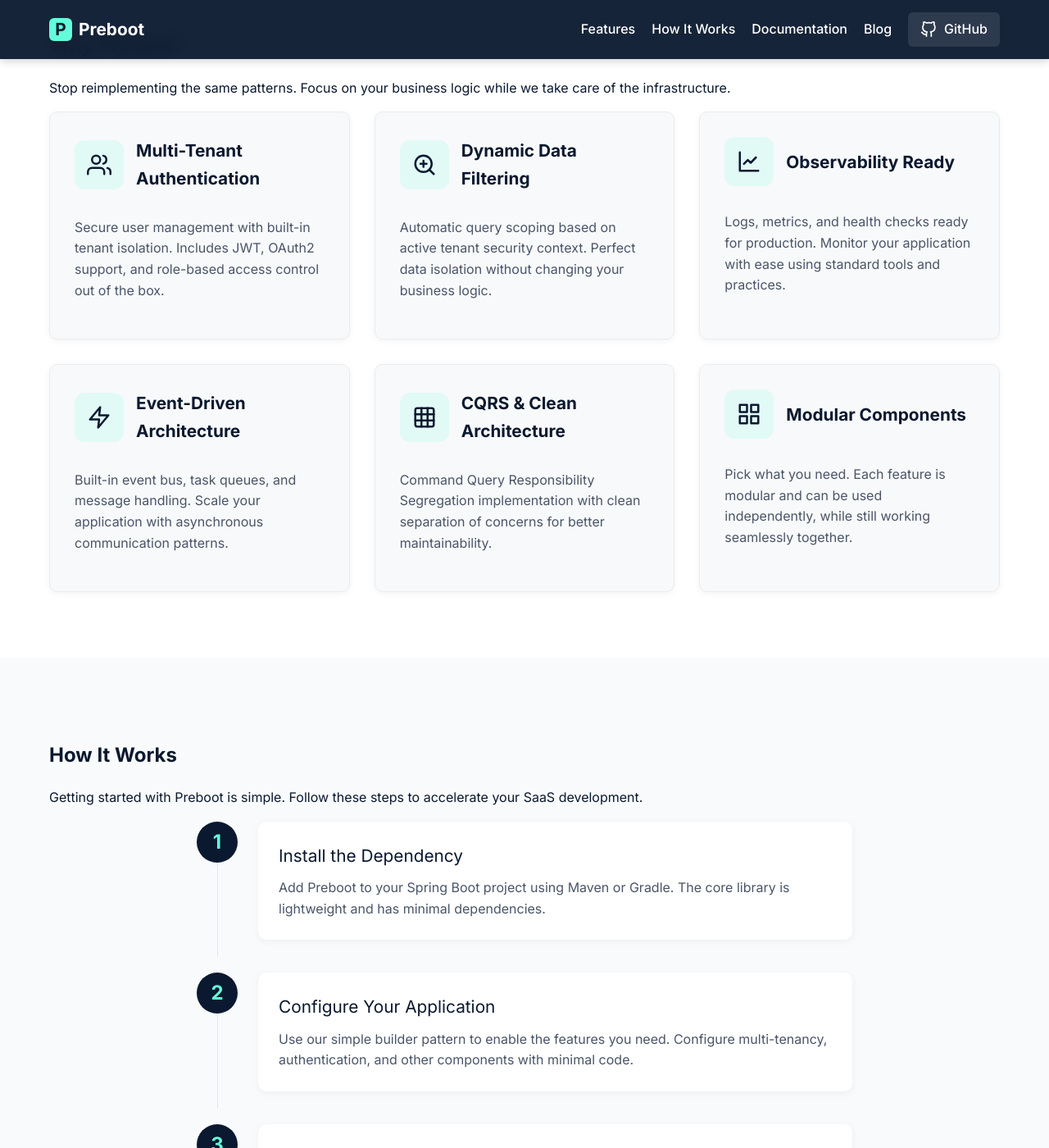
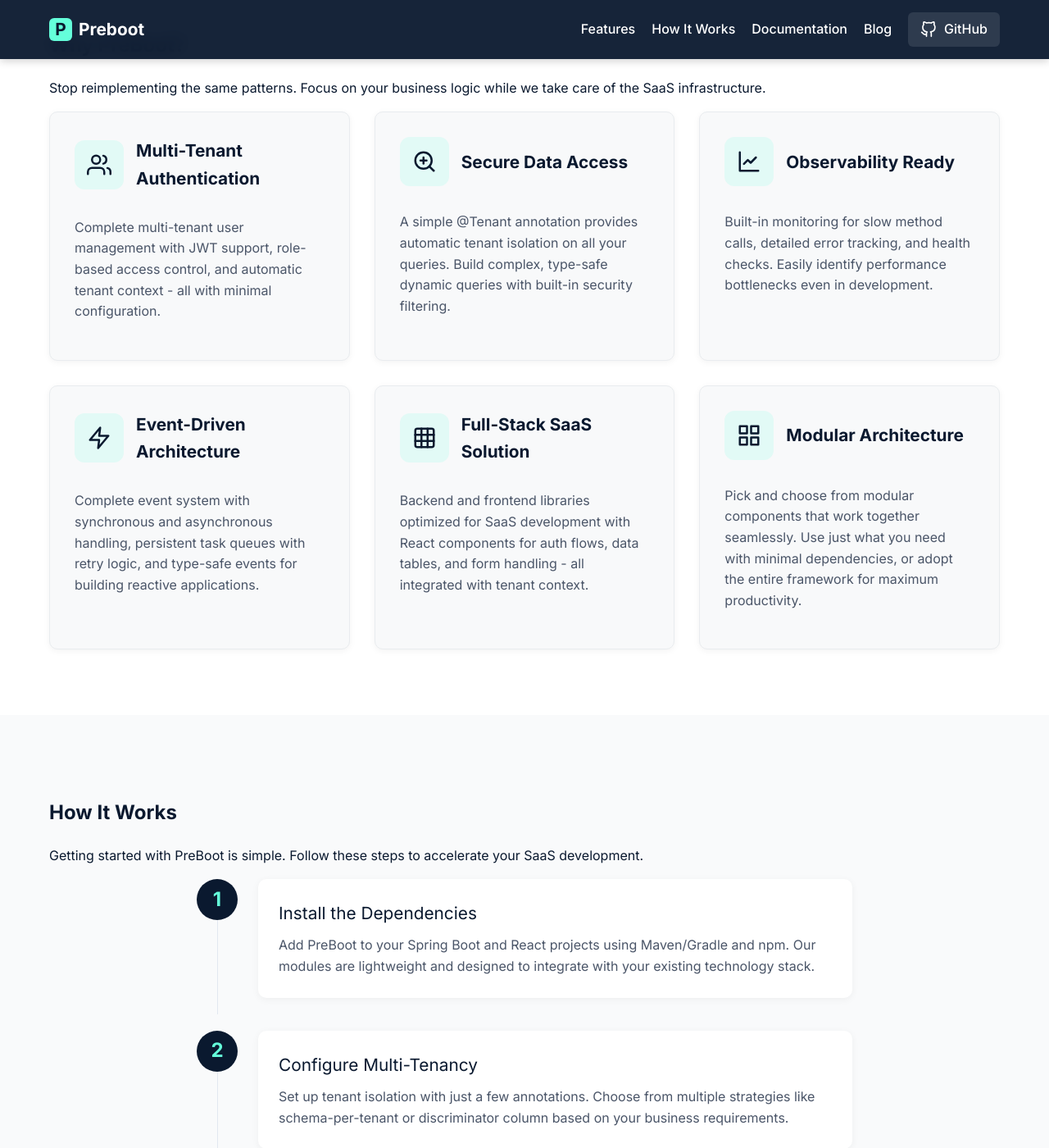
Before and after one commit to preboot-io/preboot-io.github.io, a Jekyll site: the page built from index.html, in a window 1280 px wide and 1400 px high, scrolled down 591 px. Shown: the whole window at 82% size. Built offline with Jekyll 4.4.1, drawn with Linux system fonts in a browser that asks for light colours; some of the changed text lies outside the part shown.

Commit message:
Updated index page with real preboot examples

```diff
--- a/index.html
+++ b/index.html
@@ -1,11 +1,11 @@
 ---
 layout: default
-title: Preboot — Build SaaS Apps Faster
+title: PreBoot — Build SaaS Apps Faster
 ---
 <div class="container">
   <section id="features">
-    <h2>Why Preboot?</h2>
-    <p class="section-description">Stop reimplementing the same patterns. Focus on your business logic while we take care of the infrastructure.</p>
+    <h2>Why PreBoot?</h2>
+    <p class="section-description">Stop reimplementing the same patterns. Focus on your business logic while we take care of the SaaS infrastructure.</p>
     <div class="features-grid">
       <div class="feature-card">
         <div class="feature-header">
@@ -19,7 +19,7 @@
           </div>
           <strong>Multi-Tenant Authentication</strong>
         </div>
-        <p>Secure user management with built-in tenant isolation. Includes JWT, OAuth2 support, and role-based access control out of the box.</p>
+        <p>Complete multi-tenant user management with JWT support, role-based access control, and automatic tenant context - all with minimal configuration.</p>
       </div>
       <div class="feature-card">
         <div class="feature-header">
@@ -31,9 +31,9 @@
               <line x1="8" y1="11" x2="14" y2="11"></line>
             </svg>
           </div>
-          <strong>Dynamic Data Filtering</strong>
+          <strong>Secure Data Access</strong>
         </div>
-        <p>Automatic query scoping based on active tenant security context. Perfect data isolation without changing your business logic.</p>
+        <p>A simple @Tenant annotation provides automatic tenant isolation on all your queries. Build complex, type-safe dynamic queries with built-in security filtering.</p>
       </div>
       <div class="feature-card">
         <div class="feature-header">
@@ -45,7 +45,7 @@
           </div>
           <strong>Observability Ready</strong>
         </div>
-        <p>Logs, metrics, and health checks ready for production. Monitor your application with ease using standard tools and practices.</p>
+        <p>Built-in monitoring for slow method calls, detailed error tracking, and health checks. Easily identify performance bottlenecks even in development.</p>
       </div>
       <div class="feature-card">
         <div class="feature-header">
@@ -56,7 +56,7 @@
           </div>
           <strong>Event-Driven Architecture</strong>
         </div>
-        <p>Built-in event bus, task queues, and message handling. Scale your application with asynchronous communication patterns.</p>
+        <p>Complete event system with synchronous and asynchronous handling, persistent task queues with retry logic, and type-safe events for building reactive applications.</p>
       </div>
       <div class="feature-card">
         <div class="feature-header">
@@ -69,9 +69,9 @@
               <line x1="15" y1="3" x2="15" y2="21"></line>
             </svg>
           </div>
-          <strong>CQRS & Clean Architecture</strong>
+          <strong>Full-Stack SaaS Solution</strong>
         </div>
-        <p>Command Query Responsibility Segregation implementation with clean separation of concerns for better maintainability.</p>
+        <p>Backend and frontend libraries optimized for SaaS development with React components for auth flows, data tables, and form handling - all integrated with tenant context.</p>
       </div>
       <div class="feature-card">
         <div class="feature-header">
@@ -83,34 +83,33 @@
               <rect x="3" y="14" width="7" height="7"></rect>
             </svg>
           </div>
-          <strong>Modular Components</strong>
+          <strong>Modular Architecture</strong>
         </div>
-        <p>Pick what you need. Each feature is modular and can be used independently, while still working seamlessly together.</p>
+        <p>Pick and choose from modular components that work together seamlessly. Use just what you need with minimal dependencies, or adopt the entire framework for maximum productivity.</p>
       </div>
     </div>
   </section>
 </div>
-
 <section id="how" class="how-it-works full-width">
   <div class="container">
     <h2>How It Works</h2>
-    <p class="section-description">Getting started with Preboot is simple. Follow these steps to accelerate your SaaS development.</p>
+    <p class="section-description">Getting started with PreBoot is simple. Follow these steps to accelerate your SaaS development.</p>
     <div class="steps">
       <div class="step">
         <div class="step-number">1</div>
         <div class="step-content">
-          <div class="step-title">Install the Dependency</div>
+          <div class="step-title">Install the Dependencies</div>
           <div class="step-description">
-            Add Preboot to your Spring Boot project using Maven or Gradle. The core library is lightweight and has minimal dependencies.
+            Add PreBoot to your Spring Boot and React projects using Maven/Gradle and npm. Our modules are lightweight and designed to integrate with your existing technology stack.
           </div>
         </div>
       </div>
       <div class="step">
         <div class="step-number">2</div>
         <div class="step-content">
-          <div class="step-title">Configure Your Application</div>
+          <div class="step-title">Configure Multi-Tenancy</div>
           <div class="step-description">
-            Use our simple builder pattern to enable the features you need. Configure multi-tenancy, authentication, and other components with minimal code.
+            Set up tenant isolation with just a few annotations. Choose from multiple strategies like schema-per-tenant or discriminator column based on your business requirements.
           </div>
         </div>
       </div>
@@ -119,104 +118,134 @@
         <div class="step-content">
           <div class="step-title">Build Your Business Logic</div>
           <div class="step-description">
-            Focus on what makes your application unique. Use our CQRS implementation to build clean, maintainable business logic without the boilerplate.
+            Focus on what makes your application unique by creating feature-first modules. Use our security-aware repositories and UI components to build CRUD flows in minutes.
           </div>
         </div>
       </div>
       <div class="step">
         <div class="step-number">4</div>
         <div class="step-content">
-          <div class="step-title">Deploy with Confidence</div>
+          <div class="step-title">Scale With Confidence</div>
           <div class="step-description">
-            With built-in observability and production-ready features, your application is ready for the real world. Scale with ease as your user base grows.
+            As your user base grows, leverage our event system, task queues, and observability tools to maintain performance and reliability without massive architecture changes.
           </div>
         </div>
       </div>
     </div>
   </div>
 </section>
-
-<div class="container">
-  <section id="code">
-    <h2>Code Examples</h2>
-    <p class="section-description">See how Preboot simplifies your development process with clean, intuitive APIs.</p>
 <div class="code-example">
   <div class="code-tabs">
-        <button class="code-tab active" data-tab="config">Configuration</button>
-        <button class="code-tab" data-tab="multi-tenant">Multi-Tenancy</button>
-        <button class="code-tab" data-tab="cqrs">CQRS Pattern</button>
+    <button class="code-tab active" data-tab="config">Entity Setup</button>
+    <button class="code-tab" data-tab="multi-tenant">Repository</button>
+    <button class="code-tab" data-tab="cqrs">Event System</button>
   </div>
   <div class="code-panel">
     <div class="code-content active" id="config-content">
-          <pre>@Configuration
-public class PrebootConfig {
-    @Bean
-    public PreBootKit preBootKit() {
-        return PreBootKit.builder()
-            .withMultiTenancy()
-            .withAuthentication()
-            .withEventBus()
-            .withTaskQueue()
-            .build();
-    }
+      <pre>// Entity with multi-tenant support and access control
+@Table("documents")
+@SecureAccess(
+    read = @AccessRule(roles = {"VIEWER", "EDITOR", "ADMIN"}),
+    write = @AccessRule(roles = {"EDITOR", "ADMIN"})
+)
+public class Document {
+    @Id
+    private Long id;
+
+    @Tenant  // Automatic tenant filtering
+    private UUID tenantId;
+
+    private String title;
+    private String content;
+    private String status;
+
+    @Column("created_at")
+    private LocalDateTime createdAt;
+
+    @Version
+    private Long version;  // Optimistic locking
 }</pre>
     </div>
     <div class="code-content" id="multi-tenant-content">
-          <pre>@RestController
-@RequestMapping("/api/customers")
-public class CustomerController {
-    private final CustomerService customerService;
-    // Constructor injection...
-    @GetMapping
-    public List&lt;CustomerDto&gt; getAllCustomers() {
-        // Tenant filtering automatically applied
-        return customerService.findAll();
+      <pre>// Secure repository interface
+public interface DocumentRepository extends SecureRepository<Document, Long> {
+    // Find methods automatically filtered by tenant
+    Optional<Document> findByTitle(String title);
+
+    // Custom queries with automatic security
+    @Query("SELECT * FROM documents WHERE status = :status AND tenant_id = :#{currentTenant()}")
+    List<Document> findByStatus(String status);
 }
-    @PostMapping
-    public ResponseEntity&lt;CustomerDto&gt; createCustomer(@RequestBody CreateCustomerRequest request) {
-        // Customer automatically associated with current tenant
-        CustomerDto created = customerService.create(request);
-        return ResponseEntity.created(URI.create("/api/customers/" + created.getId()))
-            .body(created);
+
+// Repository implementation
+@Repository
+public class DocumentRepositoryImpl extends SecureRepositoryImpl<Document, Long> {
+    public DocumentRepositoryImpl(SecureRepositoryContext context) {
+        super(context, Document.class);
+    }
+
+    // Dynamic filtering with automatic tenant security
+    public Page<Document> search(String titlePattern, String status) {
+        SearchParams params = SearchParams.criteria(
+            FilterCriteria.like("title", titlePattern + "%"),
+            FilterCriteria.eq("status", status)
+        )
+        .sortBy("createdAt", Sort.Direction.DESC)
+        .build();
+
+        return findAll(params);  // Tenant filtering applied automatically
     }
 }</pre>
     </div>
     <div class="code-content" id="cqrs-content">
-          <pre>// Command
-@Value
-public class CreateProductCommand implements Command {
-    private String name;
-    private String description;
-    private BigDecimal price;
+      <pre>// Define an event
+public record DocumentCreatedEvent(
+    UUID documentId,
+    UUID tenantId,
+    String title
+) {}
+
+// Create an event handler
+@Component
+public class DocumentEventHandler {
+    private final NotificationApi notificationApi;
+
+    @EventHandler
+    public void handleDocumentCreated(DocumentCreatedEvent event) {
+        // Send notification email
+        EmailParam email = EmailParam.builder(
+            "docs@yourapp.com",
+            "admin@tenant.com",
+            "New Document Created",
+            "document-notification")
+            .addTemplateParam("documentId", event.documentId())
+            .addTemplateParam("title", event.title())
+            .build();
+
+        notificationApi.sendEmail(email);
     }
-// Command Handler
-@Component
-class CreateProductCommandHandler implements CommandHandler&lt;CreateProductCommand&gt; {
-    private final ProductRepository repository;
-    private final EventBus eventBus;
-    // Constructor injection...
-    @Override
-    public void handle(CreateProductCommand command) {
-        Product product = new Product(
-            UUID.randomUUID(),
-            command.getName(),
-            command.getDescription(),
-            command.getPrice()
+}
+
+// Create a task for async processing
+TaskPublisher taskPublisher;
+
+@Service
+public class DocumentService {
+    // ...
+    public void processDocument(UUID documentId) {
+        // Schedule for async processing with automatic retries
+        taskPublisher.publishTask(
+            new ProcessDocumentTask(documentId)
         );
-        repository.save(product);
-        eventBus.publish(new ProductCreatedEvent(product.getId()));
     }
 }</pre>
     </div>
   </div>
 </div>
-  </section>
-</div>
-
 <section id="start" class="cta-section full-width">
   <div class="cta-content">
     <h2>Ready to Get Started?</h2>
-    <p class="cta-description">Join the growing community of developers using Preboot to accelerate their SaaS development.</p>
+    <p class="cta-description">Join the growing community of developers building SaaS applications faster with PreBoot.</p>
     <div class="cta-buttons">
       <a href="https://github.com/preboot/prebootkit" class="primary-btn" target="_blank">
         <svg xmlns="http://www.w3.org/2000/svg" width="24" height="24" viewBox="0 0 24 24" fill="none" stroke="currentColor" stroke-width="2" stroke-linecap="round" stroke-linejoin="round" class="mr-2">
@@ -238,7 +267,6 @@
     </div>
   </div>
 </section>
-
 <script>
   // Code tabs
   document.addEventListener('DOMContentLoaded', function() {
```
Lines whose indentation alone changed are shown as unchanged.
